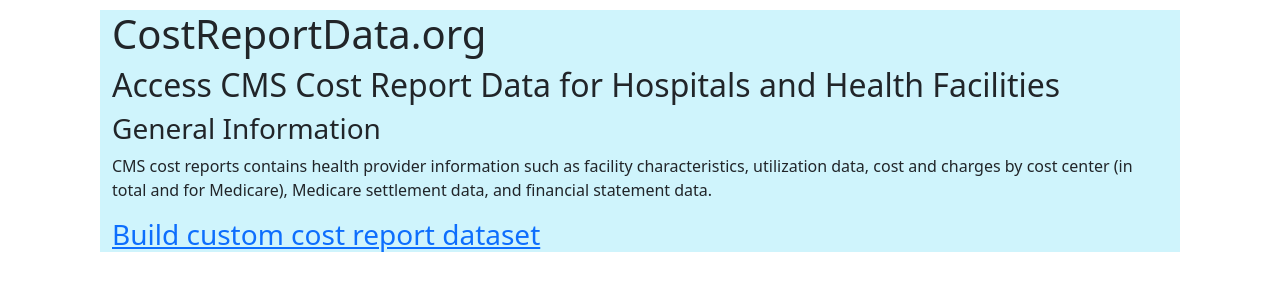
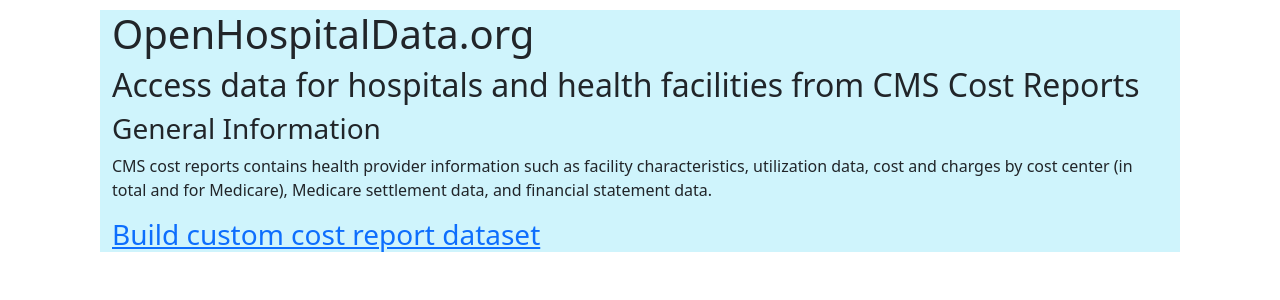
Before and after one commit to alogemann/open-hospital-data, a Flask app: page / in a window 1280 px wide. Shown: the part 81-381 px from the top of the page. Run offline with Flask 3, Linux system fonts and the light colour scheme.

Commit message:
couple small ones

```diff
--- a/app.py
+++ b/app.py
@@ -3,7 +3,7 @@ from flask import Flask, render_template, redirect, send_file, url_for, flash
 from forms import ClearForm, FieldsForm, CreateForm
 from helpers import format_field
 from sql_helpers import load_data, make_data
-from keys import CONNECTION_STRING, SECRET_KEY
+from keys import DO_CONNECTION_STRING, SECRET_KEY
 
 app = Flask(__name__)
 app.config['SECRET_KEY'] = SECRET_KEY
--- a/templates/index.html
+++ b/templates/index.html
@@ -1,7 +1,7 @@
 {% extends "base.html" %}
 {% block content %}
-<h1>CostReportData.org</h1>
-    <h2>Access CMS Cost Report Data for Hospitals and Health Facilities</h2>
+<h1>OpenHospitalData.org</h1>
+    <h2>Access data for hospitals and health facilities from CMS Cost Reports</h2>
     <h3>General Information</h3>
     <p>CMS cost reports contains health provider information such as facility characteristics, utilization data,
         cost and charges by cost center (in total and for Medicare), Medicare settlement data, and financial statement data.
```
